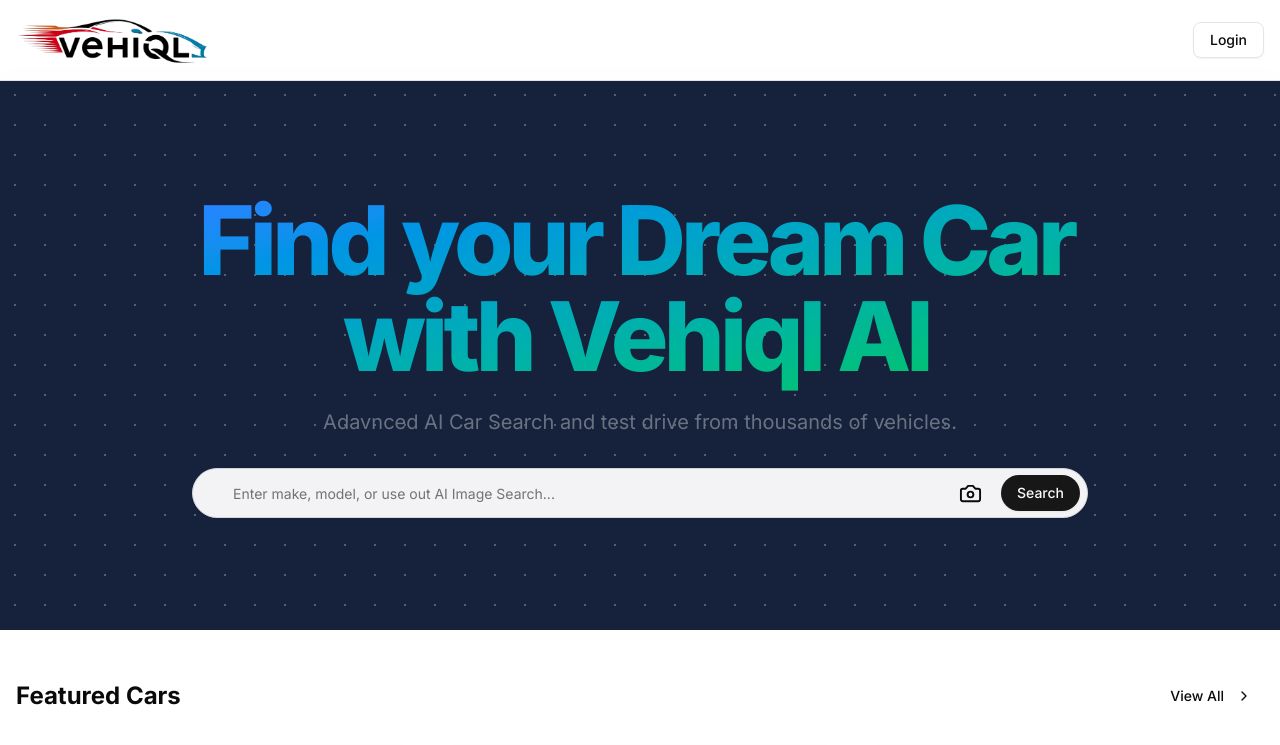
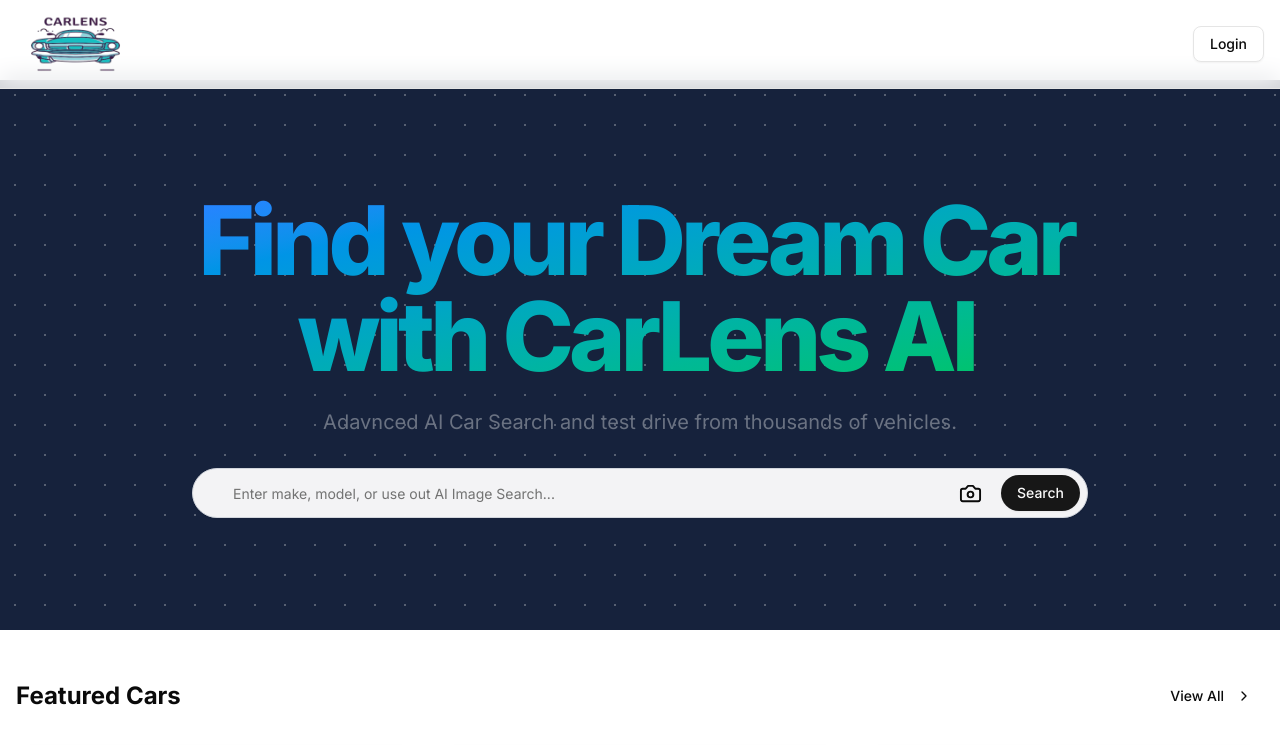
Before and after one commit to kartikprakash00/carlens-app, a Next.js app: page / in a window 1280 px wide. Shown: the top 745 px of the page. Built offline with nearby package versions, Linux system fonts and the light colour scheme; no server answers.

Commit message:
Logo Changed

```diff
--- a/app/(admin)/admin/cars/create/page.jsx
+++ b/app/(admin)/admin/cars/create/page.jsx
@@ -2,7 +2,7 @@
 import AddCarForm from '../_components/add-car-form';
 
 export const metadata = {
-    title: "Add New Cars | Vehiql Admin",
+    title: "Add New Cars | CarLens Admin",
     description: "Add a new car to the marketplace",
 };
 
--- a/app/(admin)/admin/cars/page.jsx
+++ b/app/(admin)/admin/cars/page.jsx
@@ -2,7 +2,7 @@
 import CarsList from './_components/car-list';
 
 export const metadata = {
-    title: "Cars | Vehiql Admin",
+    title: "Cars | CarLens Admin",
     description: "Manage cars in your marketplace",
 };
 
--- a/app/page.jsx
+++ b/app/page.jsx
@@ -15,7 +15,7 @@
       <section className="relative py-16 md:py-28 dotted-background">
         <div className="max-w-4xl mx-auto text-center">
           <div className="mb-8">
-            <h1 className="text-5xl md:text-8xl mb-4 gradient-title">Find your Dream Car with Vehiql AI</h1>
+            <h1 className="text-5xl md:text-8xl mb-4 gradient-title">Find your Dream Car with CarLens AI</h1>
             <p className="text-xl text-gray-500 mb-8 max-w-2xl mx-auto">Adavnced AI Car Search and test drive from thousands of vehicles.</p>
           </div>
           {/* Search */}
--- a/components/header.jsx
+++ b/components/header.jsx
@@ -15,9 +15,9 @@
 
     return (
         <header className='fixed top-0 w-full bg-white/80 backdrop-blur-md z-50 border-b'>
-            <nav className='mx-auto px-4 py-4 flex items-center justify-between'>
+            <nav className='mx-auto px-4 py-0 flex items-center justify-between'>
                 <Link href={isAdminPage ? "/admin" : "/"} className='flex'>
-                    <Image src={"/logo.png"} alt='Vehiql Logo' width={200} height={60} className='h-12 w-auto object-contain' />
+                    <Image src={"/logo.png"} alt='Vehiql Logo' width={200} height={60} className='h-22 w-auto object-contain' />
                     {isAdminPage && (
                         <span className='text-xs font-extralight'>admin</span>
                     )}
```
Also changed, not shown: public/logo.png.
